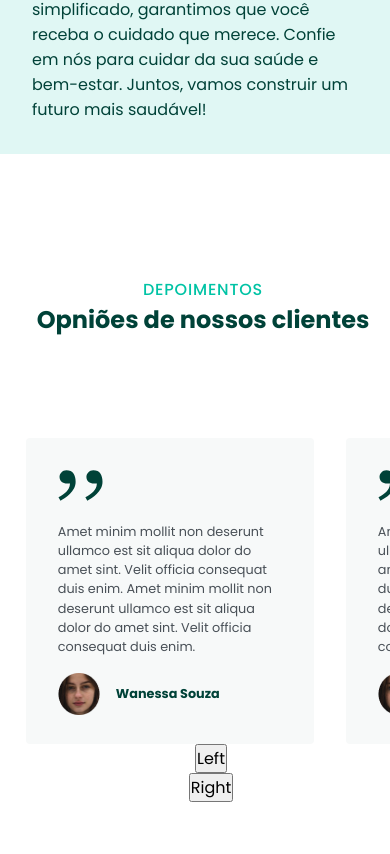
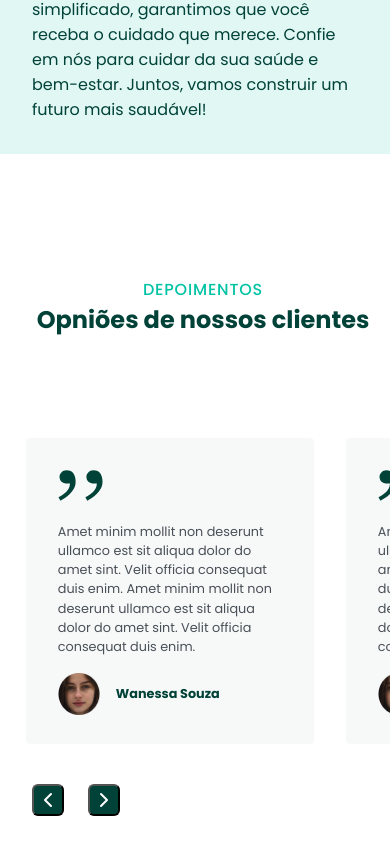
Before and after one commit to Achette/Na_Consulta_NEXT, a Next.js app: page / in a window 390 px wide. Shown: the part 3020-3874 px from the top of the page. Built offline with nearby package versions, Linux system fonts and the light colour scheme.

Commit message:
feat/task-0015: finaliza responsividade e estilização

```diff
--- a/src/components/Depositions/index.tsx
+++ b/src/components/Depositions/index.tsx
@@ -1,6 +1,8 @@
 import React from 'react'
 import { DepositionCard } from '../DepositionCard'
 import {
+  ArrowButton,
+  ArrowContainer,
   CardsContainer,
   CarrosselSlider,
   DepositionsContainer,
@@ -8,6 +10,7 @@ import {
   HeadingContainer,
   Title,
 } from './styles'
+import { ChevronLeft, ChevronRight } from 'lucide-react'
 
 export const DepositionSection = () => {
   const carroselSlider = React.useRef(null)
@@ -44,8 +47,14 @@ export const DepositionSection = () => {
           <DepositionCard />
         </CarrosselSlider>
       </CardsContainer>
-      <button onClick={(e) => handleLeft(e)}> Left </button>
-      <button onClick={(e) => handleRight(e)}> Right </button>
+      <ArrowContainer>
+        <ArrowButton onClick={(e) => handleLeft(e)}>
+          <ChevronLeft />
+        </ArrowButton>
+        <ArrowButton onClick={(e) => handleRight(e)}>
+          <ChevronRight />
+        </ArrowButton>
+      </ArrowContainer>
     </DepositionsContainer>
   )
 }
--- a/src/components/Depositions/styles.ts
+++ b/src/components/Depositions/styles.ts
@@ -32,6 +32,10 @@ export const Title = styled.h3`
   font-size: 1.5rem;
   font-weight: 700;
   line-height: normal;
+
+  @media (min-width: 768px) {
+    font-size: 2rem;
+  }
 `
 
 export const CardsContainer = styled.div`
@@ -48,3 +52,29 @@ export const CarrosselSlider = styled.div`
   overflow-x: hidden;
   scroll-behavior: smooth;
 `
+
+export const ArrowContainer = styled.span`
+  width: 100%;
+  display: flex;
+  gap: 1.5rem;
+  margin-top: 2.5rem;
+
+  @media (min-width: 768px) {
+    padding-left: 1rem;
+  }
+`
+export const ArrowButton = styled.button`
+  width: 2rem;
+  height: 2rem;
+  border-radius: 0.375rem;
+  display: flex;
+  align-items: center;
+  justify-content: center;
+  color: ${(props) => props.theme.white};
+  background-color: ${(props) => props.theme['green-700']};
+
+  @media (min-width: 768px) {
+    width: 2.5rem;
+    height: 2.5rem;
+  }
+`
```
